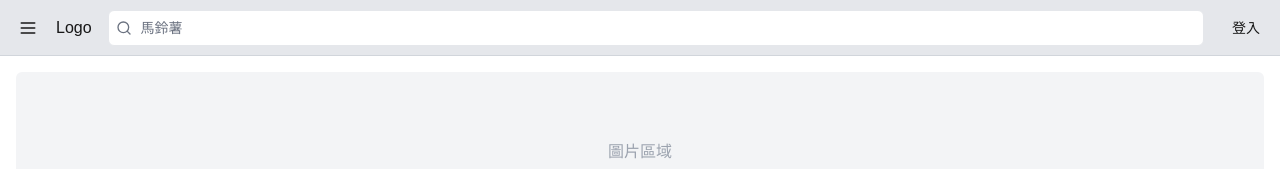
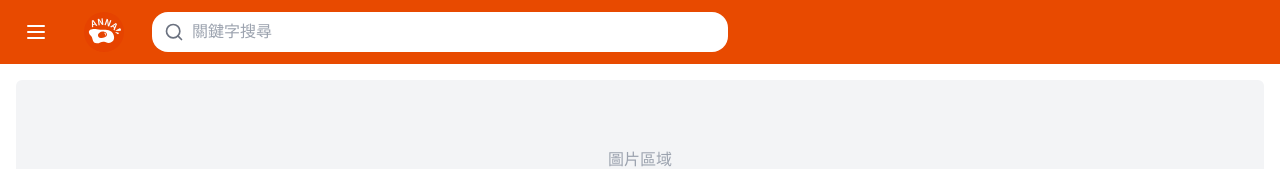
Before and after one commit to heyi5478/anna-cook, a Next.js app: page / in a window 1280 px wide. Shown: the top 169 px of the page. Built offline with nearby package versions, Linux system fonts and the light colour scheme.

Commit message:
feat: 更新 Header 元件，根據用戶登入狀態顯示不同內容，新增用戶頭像及名稱顯示，並調整樣式以提升可用性與互動體驗。

```diff
--- a/src/components/layout/Header/index.tsx
+++ b/src/components/layout/Header/index.tsx
@@ -1,17 +1,22 @@
 import type React from 'react';
 
 import { useState } from 'react';
+import Link from 'next/link';
+import Image from 'next/image';
 import { cva, type VariantProps } from 'class-variance-authority';
-import { Menu, Search } from 'lucide-react';
+import { Menu, Search, User } from 'lucide-react';
 import { cn } from '@/lib/utils';
 import { Button } from '@/components/ui/button';
 import { Input } from '@/components/ui/input';
+import { Avatar, AvatarFallback, AvatarImage } from '@/components/ui/avatar';
 
 // 定義 header 的基本樣式和變體
-const headerVariants = cva('w-full flex items-center gap-2 p-2 bg-gray-200', {
+const headerVariants = cva(
+  'w-full flex items-center bg-[#E84A00] px-4 py-2 h-16',
+  {
     variants: {
       variant: {
-      default: 'border-b border-gray-300',
+        default: '',
         transparent: 'bg-transparent',
       },
       size: {
@@ -22,30 +27,33 @@ const headerVariants = cva('w-full flex items-center gap-2 p-2 bg-gray-200', {
     },
     defaultVariants: {
       variant: 'default',
-    size: 'md',
+      size: 'lg',
     },
-});
+  },
+);
 
 // 定義 header 的 props 類型
 export type HeaderProps = React.HTMLAttributes<HTMLDivElement> &
   VariantProps<typeof headerVariants> & {
-    logoText?: string;
+    isLoggedIn?: boolean;
+    userName?: string;
+    userAvatar?: string;
     atMenuClick?: () => void;
     atSearchSubmit?: (query: string) => void;
-    atLoginClick?: () => void;
   };
 
 /**
- * 應用程式頂部導航欄元件，包含選單按鈕、Logo、搜尋欄和登入按鈕
+ * 網站頂部導航欄元件，根據用戶登入狀態顯示不同內容
  */
 export const Header: React.FC<HeaderProps> = ({
   className,
   variant,
   size,
-  logoText = 'Logo',
+  isLoggedIn = false,
+  userName = '',
+  userAvatar = '',
   atMenuClick,
   atSearchSubmit,
-  atLoginClick,
   ...props
 }) => {
   const [searchQuery, setSearchQuery] = useState('');
@@ -65,33 +73,61 @@ export const Header: React.FC<HeaderProps> = ({
       className={cn(headerVariants({ variant, size, className }))}
       {...props}
     >
+      <div className="flex items-center gap-4">
         <Button
           variant="ghost"
           size="icon"
           onClick={atMenuClick}
+          className="text-white hover:bg-[#c43f00] hover:text-white"
           aria-label="選單"
         >
-        <Menu className="h-5 w-5" />
+          <Menu className="h-6 w-6" />
         </Button>
 
-      <div className="font-medium">{logoText}</div>
+        <Link href="/" className="flex items-center">
+          <div className="relative h-10 w-16">
+            <Image
+              src="/login-small-logo.svg"
+              alt="ANNA"
+              fill
+              className="object-contain"
+              priority
+            />
+          </div>
+        </Link>
+      </div>
 
-      <form onSubmit={atSubmitSearch} className="flex-1 mx-2">
+      <form onSubmit={atSubmitSearch} className="flex-1 max-w-xl mx-4">
         <div className="relative">
-          <Search className="absolute left-2 top-1/2 transform -translate-y-1/2 h-4 w-4 text-gray-500" />
+          <div className="absolute left-3 top-1/2 transform -translate-y-1/2 text-gray-500">
+            <Search className="h-5 w-5" />
+          </div>
           <Input
             type="search"
-            placeholder="馬鈴薯"
-            className="w-full pl-8 h-9 bg-white"
+            placeholder="關鍵字搜尋"
+            className={cn(
+              'pl-10 pr-4 py-2 h-10 bg-white rounded-[16px] border-none focus-visible:ring-0 focus-visible:ring-offset-0',
+              'text-base placeholder:text-gray-400',
+            )}
             value={searchQuery}
             onChange={(e) => setSearchQuery(e.target.value)}
           />
         </div>
       </form>
 
-      <Button variant="ghost" size="sm" onClick={atLoginClick}>
-        登入
-      </Button>
+      <div>
+        {isLoggedIn ? (
+          <Avatar className="h-10 w-10">
+            <AvatarImage
+              src={userAvatar || '/placeholder.svg'}
+              alt={userName || '用戶頭像'}
+            />
+            <AvatarFallback>
+              <User className="h-5 w-5" />
+            </AvatarFallback>
+          </Avatar>
+        ) : null}
+      </div>
     </header>
   );
 };
```
Lines whose indentation alone changed are shown as unchanged.
